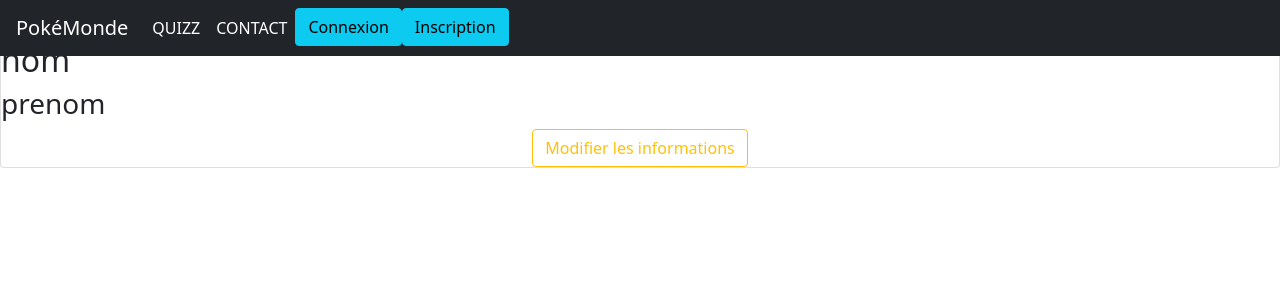
After one commit to m-quilliet/Poke_Project, a PHP site: template views/profilUser.php in a window 1280 px wide. The commit adds this page. Shown: the top 300 px of the page. Run offline with PHP 8.4, Linux system fonts and the light colour scheme; the template is opened without the code that fills it, so the values that code supplies are empty; some libraries are stand-ins or nearby versions.

Commit message:
deleteUser

```diff
--- a/controllers/dashboard/deleteUserCtrl.php
+++ b/controllers/dashboard/deleteUserCtrl.php
@@ -11,8 +11,9 @@ if (!empty($_GET)) {
 
     if (Users::deleteUsers($idUsers)) {
 
-        $user = new Users();
-        $user->deleteUsers($idUsers);
+        $users = new Users();
+        $users->deleteUsers($idUsers);
+
         header ('location: /controllers/dashboard/headerDashCtrl.php');
         die;
 
--- a/controllers/dashboard/headerDashCtrl.php
+++ b/controllers/dashboard/headerDashCtrl.php
@@ -5,7 +5,7 @@ require_once(dirname(__FILE__).'/../../models/Users.php');
 
 $headerDashStyle= 'headerDashStyle.css';
 
- $getAll= Users::getAll();//$ preier nom que j'ai ds ma boucle views
+ $getAll= Users::getAll();//$ premier nom que j'ai ds ma boucle views
 
 
 
--- a/controllers/quizCtrl.php
+++ b/controllers/quizCtrl.php
@@ -1,5 +1,3 @@
-
-
 <?php
 require_once dirname(__FILE__) . '/../utils/init.php';
 
--- a/helpers/jwt.php
+++ b/helpers/jwt.php
@@ -31,7 +31,6 @@ class JWT{
 
 
 
-        // check the expiration time - note this will cause an error if there is no 'exp' claim in the jwt
         $expiration = json_decode($payload)->exp;
 
         $is_token_expired = ($expiration - time()) < 0;
--- a/models/users.php
+++ b/models/users.php
@@ -200,7 +200,7 @@ class Users{
             } else {
                 return $sth->fetchAll();
             }
-        } catch (PDOException $ex) {
+        } catch (PDOException $e) {
             return [];
         }
     }
--- a/views/dashboard/templates/headerDash.php
+++ b/views/dashboard/templates/headerDash.php
@@ -57,7 +57,6 @@
                 </div>
                 <div class="table-responsive">
                   <table class="table table-striped" id="example">
-
                     <tr>
                       <th>LOGIN</th>
                       <th>MAIL</th>
@@ -67,8 +66,7 @@
                         <tr>
                             <td><?=$users->login ?></td>
                             <td><?=$users->mail ?></td>
-                            <!-- <td><a id="info" href="/controllers/profilAppointmentController.php?id=<?= $user->idAppointment ?>"><img src="/public/assets/img/iconEye.png" alt="icone info"></a></td> -->
-                            <td><a href="/controllers/deleteCtlr.php?id=<?= $user->id?>"><img src="/public/assets/img/delete-30.png"></a></td>
+                            <td><a href="/controllers/dashboard/deleteUserCtrl.php?id=<?= $users->id?>"><img src="/public/assets/img/delete-30.png"></a></td>
                         </tr>
                     <?php endforeach ?>
                   </table>
--- /dev/null
+++ b/views/profilUser.php
@@ -0,0 +1,18 @@
+<section>
+    <p>Votre Profil</p>
+
+        <div class="card">
+            <div class="header"></div>
+            <div>
+                <div>
+                    <h2>nom<?=$users->login ?? '' ?></h2>
+                    <h3>prenom<?=$users->mail ?? '' ?> </h3>
+                </div>
+                <div class="text-center">
+                    <a href="/controllers/modifUserCtrl.php?id=<?= $users->idAppointment ?>">
+                        <button type="button" class="btn btn-outline-warning"><span> Modifier les informations </span></button>
+                    </a>
+                </div>
+            </div>
+        </div>
+</section>
--- a/views/templates/header.php
+++ b/views/templates/header.php
@@ -10,6 +10,7 @@
     <link rel="stylesheet" href="/public/assets/css/<?=$homePageStyle?>">
     <link rel="stylesheet" href="/public/assets/css/<?=$quizStyle?>">
     <link rel="stylesheet" href="/public/assets/css/<?=$userDashStyle?>">
+    <link rel="stylesheet" href="/public/assets/css/<?=$profilUserStyle?>">
     <title>PokéMonde</title>
 </head>
 <body>
--- a/views/userDash.php
+++ b/views/userDash.php
@@ -4,7 +4,7 @@
         <a href="#" class="brand-logo">
             <i class="fas fa-anchor"></i> <span>BRAND</span></a></header>
         <nav class="dashboard-nav-list">
-            <a href="#" class="dashboard-nav-item">
+            <a href="/controllers/userDashCtrl.php" class="dashboard-nav-item">
                 <i class="fas fa-home"></i>Home
             </a>
             <a href="#" class="dashboard-nav-item active">
@@ -13,7 +13,7 @@
             <a href="#" class="dashboard-nav-item">
                 <i class="fas fa-cogs"></i> Paramétres
             </a>
-            <a href="#" class="dashboard-nav-item">
+            <a href="/controllers/profilUserCtrl.php" class="dashboard-nav-item">
                 <i class="fas fa-user"></i> Profil
             </a>
             <div class="nav-item-divider"></div>
```
Also changed, not shown: controllers/profilUserCtrl.php (added, +15 -0 lines), public/assets/css/profilUserStyle.css (added), public/assets/img/delete-30.png (added).
